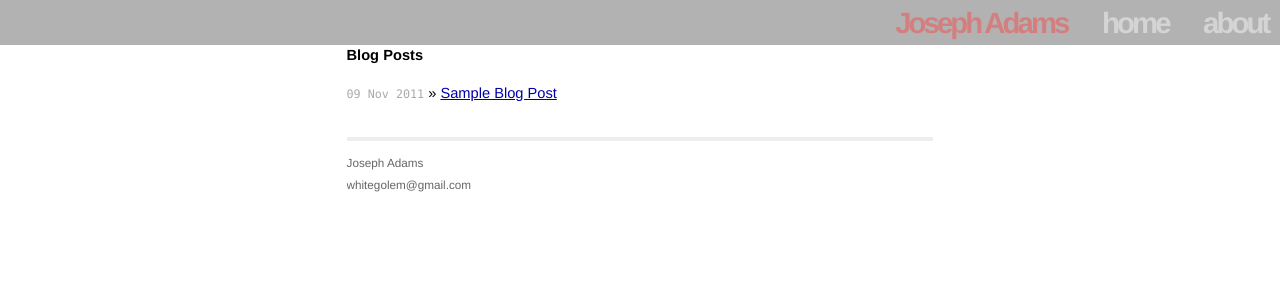
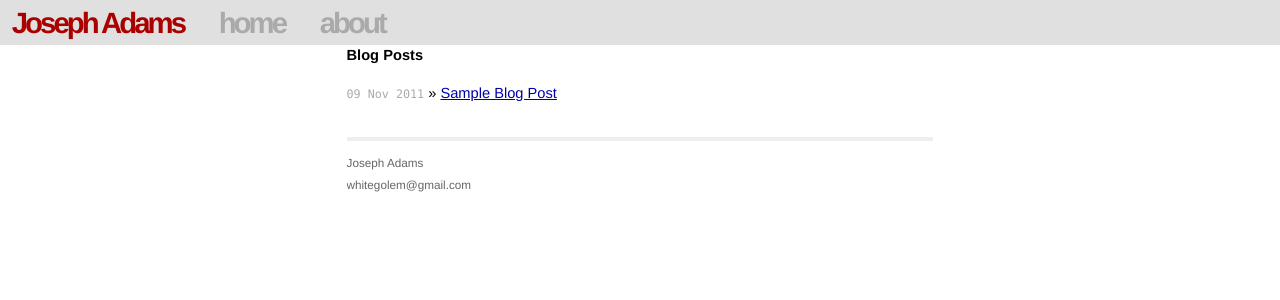
Before and after one commit to jcla1/jcla1.github.com, a Jekyll site: the page built from index.html, in a window 1280 px wide and 900 px high. Shown: the top 300 px of the window. Built offline with Jekyll 4.4.1, drawn with Linux system fonts in a browser that asks for light colours.

Commit message:
Update css/main.css

```diff
--- a/css/main.css
+++ b/css/main.css
@@ -96,14 +96,11 @@ ul.posts {
   font-weight: bold;
   font-size: 2em;
   letter-spacing: -0.1em;
-  text-align: right;
-  background: rgba(0, 0, 0, 0.6);
+  text-align: left;
+  background: rgba(204, 204, 204, 0.6);
   position: fixed;
   top: 0;
-  right: 0;
-  opacity: 0.5;
-  filter: alpha(opacity = 50);
-  z-index: 1;
+  left: 0;
   width: 100%;
 }
 
```
